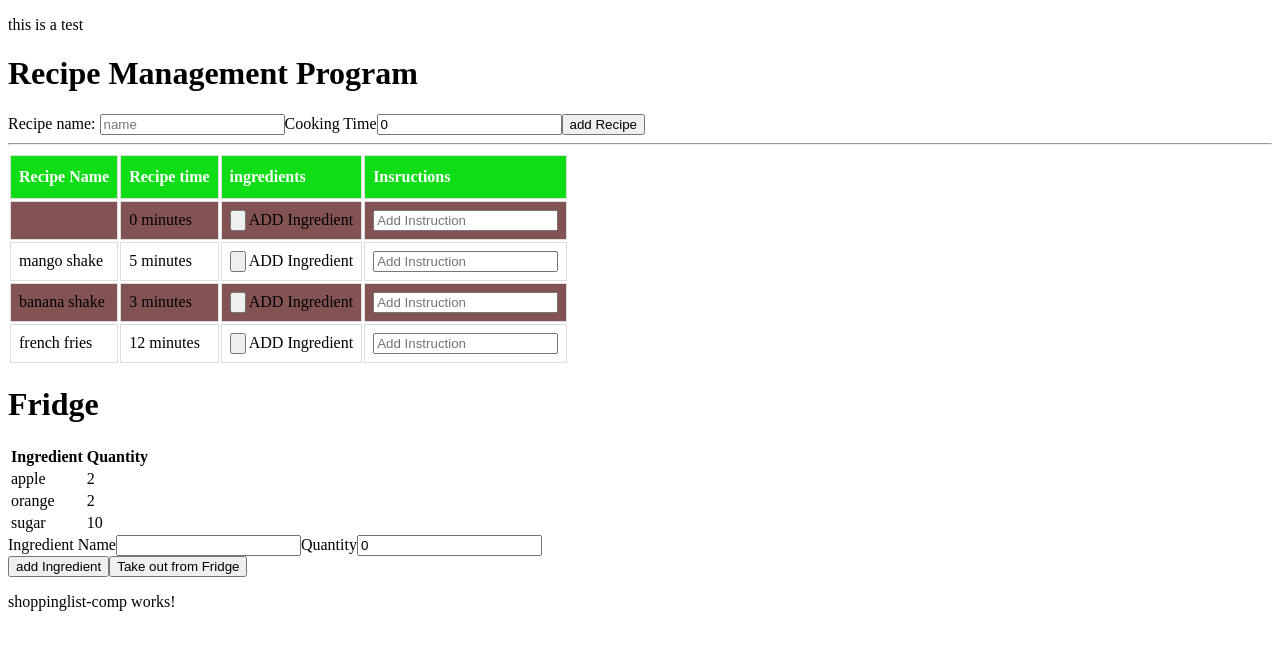
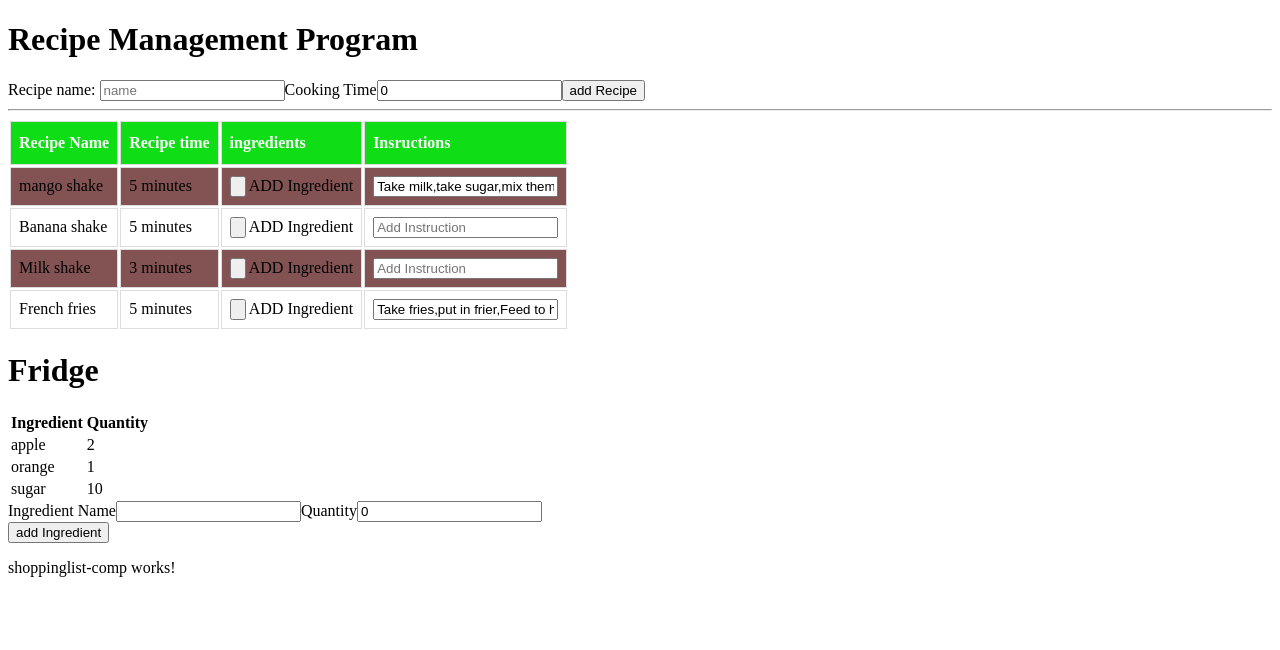
Before and after one commit to dilmanpreet/AngularProject, an Angular app: page / in a window 1280 px wide. Shown: the top 650 px of the page. Built offline with nearby package versions, Linux system fonts and the light colour scheme.

Commit message:
remove function
now can remove directly from fridge
added instructions

```diff
--- a/src/app/app.component.html
+++ b/src/app/app.component.html
@@ -1,6 +1,6 @@
 <!-- found the solution to solve a chrome error https://stackoverflow.com/questions/45366744/refused-to-load-the-font-datafont-woff-it-violates-the-following-content -->
 <meta http-equiv="Content-Security-Policy" content="default-src 'self'; font-src 'self' data: fonts.gstatic.com;">
-<p>this is a test</p>
+<!-- <p>this is a test</p> -->
 <app-recipe-comp> </app-recipe-comp>
 <app-fridge-comp> </app-fridge-comp>
 <app-shoppinglist-comp> </app-shoppinglist-comp>
--- a/src/app/fridge-comp/fridge-comp.component.html
+++ b/src/app/fridge-comp/fridge-comp.component.html
@@ -19,8 +19,8 @@
 </div>
 <div>
     <input type="button" value="add Ingredient" (click)="addItemToFridge()">
-  <input *ngIf="selectedItem.quantity !=0"type=button value="" (click)="removingIngredient()" value="Throw away the Quantity" >
-  <input *ngIf="selectedItem.quantity ==0"type=button value="" (click)="removingIngredient()" value="Take out from Fridge" >
+  <input *ngIf="selectedItem.quantity !=0"type=button  (click)="removingIngredient()" value="Throw it away" >
+  <!-- <input *ngIf="selectedItem.quantity ==0"type=button  (click)="removingIngredient()" value="Take out from Fridge" > -->
   <!-- <input type=button  value="" (click)="hideMenu()" value="Hide Edit Menu" > -->
 
 </div>
--- a/src/app/fridge-comp/fridge-comp.component.ts
+++ b/src/app/fridge-comp/fridge-comp.component.ts
@@ -15,8 +15,8 @@ export class FridgeCompComponent implements OnInit {
   constructor(service:RmsService) {   this.service = service; }
 
   public  selectedItem: ingredient = new ingredient("",0);
-  public  changeItem : ingredient =  new ingredient("",0);;
-  public  newItem : ingredient =  new ingredient("",0);;
+  public  changeItem : ingredient =  new ingredient("",0);
+  public  newItem : ingredient =  new ingredient("",0);
 
 
 
@@ -41,7 +41,7 @@ editQuantity(){
 // removing a Ingredient
 removingIngredient(){
 
-  this.service.ourFridge.RemoveFromFridge(this.selectedItem,this.selectedItem.quantity);
+  this.service.ourFridge.RemoveFromFridge(this.selectedItem);
 
 
 }
--- a/src/app/fridge-comp/fridge.class.ts
+++ b/src/app/fridge-comp/fridge.class.ts
@@ -35,18 +35,18 @@ export class fridge{
     * @function RemoveFromFridge remove the Ingredient from the fridge
     * @param FridgeIngredient ingredient being removed frome the fridge
     */
-     RemoveFromFridge(FridgeIngredient:ingredient,quantityBeingRemoved:number){
-
+     RemoveFromFridge(FridgeIngredient:ingredient){
+        //  ,quantityBeingRemoved:number
         if(this.ingredientsInFridge.length !== 0){  //if the fridge is empty
              let ingredientsPositonInFridge:number=this.ingredientsInFridge.indexOf(FridgeIngredient);
-            for (let tempIng of this.ingredientsInFridge) {  // for removing a certain number of element from fridge
+            // for (let tempIng of this.ingredientsInFridge) {  // for removing a certain number of element from fridge
 
-                if(FridgeIngredient.name==tempIng.name && tempIng.quantity>=quantityBeingRemoved && tempIng.quantity!=0 ){
-                tempIng.subtract(quantityBeingRemoved);
-                    return;
-                }
+            //     if(FridgeIngredient.name==tempIng.name && tempIng.quantity>=quantityBeingRemoved && tempIng.quantity!=0 ){
+            //     tempIng.subtract(quantityBeingRemoved);
+            //         return;
+            //     }
 
-            }
+            // }
            this.ingredientsInFridge.splice(ingredientsPositonInFridge,1);
         } //end if for empty fridge
     }//end removeFromFridge function
--- a/src/app/recipe-comp/recipe-comp.component.html
+++ b/src/app/recipe-comp/recipe-comp.component.html
@@ -2,9 +2,9 @@
 <div>
 
   <label>Recipe name:
-    <input [(ngModel)]="recipeArray.name" placeholder="name" type="text" [(ngModel)]="formBinding.name">
+    <input [(ngModel)]="service.recipeArray.name" placeholder="name" type="text" [(ngModel)]="formBinding.name">
   </label>
-  <label>Cooking Time</label><input [(ngModel)]="recipeArray.time"  placeholder=0 min="0" type="number" [(ngModel)]="formBinding.time">
+  <label>Cooking Time</label><input [(ngModel)]="service.recipeArray.time"  placeholder=0 min="0" type="number" [(ngModel)]="formBinding.time">
 
   <input type=button type="button" value="" (click)="addRecipe()" value="add Recipe" >
   <div *ngIf="selectedItem != null">
@@ -15,11 +15,11 @@
         </label>
         <label>New Cooking Time</label><input  placeholder=0 type="number" [(ngModel)]="formBinding2.time">
 
-        <input type=button type="button" value="" (click)="editRecipe()" value="Edit recipe" >
+        <input type=button type="button" (click)="editRecipe()" value="Edit recipe" >
 
-       <input type=button type="button" value="" (click)="deleteRecipe()" value="Delete Recipe" >
+       <input type=button type="button" (click)="deleteRecipe()" value="Delete Recipe" >
 
-       <input type=button type="button" value="" (click)="hideMenu()" value="Hide Edit Menu" >
+       <input type=button type="button" (click)="hideMenu()" value="Hide Edit Menu" >
 
    </div>
 
@@ -34,12 +34,19 @@
   </tr>
 
 
-  <tr *ngFor="let r of recipeArray" (click)="selectRecipe(r)" class="{{r == selectedItem?'selected':'' }}">
+  <tr *ngFor="let r of service.recipeArray" (click)="selectRecipe(r)" class="{{r == selectedItem?'selected':'' }}">
      <td>{{r.name}}</td>
     <td>{{r.time + ' minutes'}}</td>
-    <td> <input type=button type="button" > ADD Ingredient </td>
+
     <td>
-      <input type="text" name=""value="" (click)="addInstruction()" placeholder="Add Instruction" >
+      <ol *ngFor="let x of r.ingredientList" >
+        <li> {{ x.ingredientsList.name }}
+
+          <p>g</p>
+      </li></ol>
+      <input type=button type="button"   (click)="r.addIngredient()" > ADD Ingredient </td>
+    <td>
+      <input type="text"  [(ngModel)]="r.instructionsList" (click)="addInstruction()" placeholder="Add Instruction" >
     </td>
   </tr>
   <tr *ngIf="formBinding.time != 0">
--- a/src/app/recipe-comp/recipe-comp.component.ts
+++ b/src/app/recipe-comp/recipe-comp.component.ts
@@ -15,21 +15,17 @@ export class RecipeCompComponent implements OnInit {
 
 
 
-  recipeArray : Array<recipe> = [new recipe(" ", 0),
-  new recipe("mango shake", 5),
-  new recipe("banana shake", 3),
-  new recipe("french fries", 12)
-];
 formBinding: recipe = new recipe("",0);
 formBinding2: recipe = new recipe("",0);
 selectedItem : recipe = null;
+selectedIgredient : ingredient= new ingredient("",0);
 
 
 ngOnInit() {
 
 }
 addRecipe() {
-  this.recipeArray.push(new recipe(this.formBinding.name,this.formBinding.time));
+  this.service.recipeArray.push(new recipe(this.formBinding.name,this.formBinding.time));
 
 }
 // selecting an item
@@ -45,8 +41,8 @@ this.selectedItem.time=this.formBinding2.time;
 }
 // deleting a recipe
 deleteRecipe(){
-  let index=this.recipeArray.indexOf(this.selectedItem);
-  this.recipeArray.splice(index,1);
+  let index=this.service.recipeArray.indexOf(this.selectedItem);
+  this.service.recipeArray.splice(index,1);
 
 }
 hideMenu(){
--- a/src/app/rms/rms.service.ts
+++ b/src/app/rms/rms.service.ts
@@ -13,7 +13,16 @@ export class RmsService {
   public ing1 : ingredient = new ingredient("apple", 2);
 	public ing2 : ingredient = new ingredient("orange",1);
 	public ing3 : ingredient = new ingredient("Milk",3);
-	public ing4 : ingredient = new ingredient("sugar",5);
+  public ing4 : ingredient = new ingredient("sugar",5);
+
+
+  public rec1 : recipe = new recipe("mango shake", 5);
+  public rec2 : recipe = new recipe("Banana shake", 5);
+  public rec3 : recipe = new recipe("Milk shake", 3);
+  public rec4 : recipe = new recipe("French fries",5);
+
+
+
 
 	public ourFridge : fridge = new fridge();
 
@@ -23,11 +32,22 @@ export class RmsService {
   public ingredientBuyList : Array<ingredient> = new Array<ingredient>();
 
   constructor() {
-    this.recipeArray.push(new recipe("recipe1",15));
-    this.recipeArray[0].addIngredient(this.ing1);
+    this.recipeArray.push(this.rec1);
+    this.recipeArray.push(this.rec2);
+    this.recipeArray.push(this.rec3);
+    this.recipeArray.push(this.rec4);
+
     this.recipeArray[0].addIngredient(this.ing2);
     this.recipeArray[0].addIngredient(this.ing3);
     this.recipeArray[0].addIngredient(this.ing4);
+
+    this.recipeArray[0].addInstruction("Take milk");
+    this.recipeArray[0].addInstruction("take sugar");
+    this.recipeArray[0].addInstruction("mix them");
+
+    this.recipeArray[3].addInstruction("Take fries");
+    this.recipeArray[3].addInstruction("put in frier");
+    this.recipeArray[3].addInstruction("Feed to hardil");
 
     this.ourFridge.addToFridge(this.ing1);
 		this.ourFridge.addToFridge(this.ing2);
```
Also changed, not shown: 1 other file (tests, documents, lock files or other folders).
